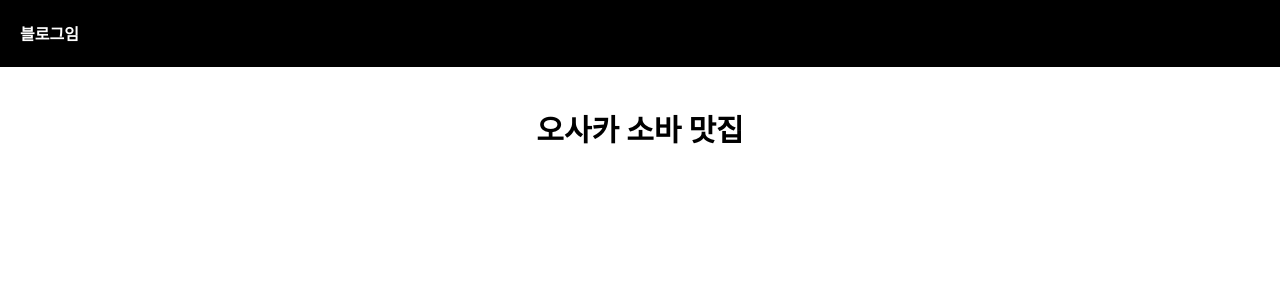
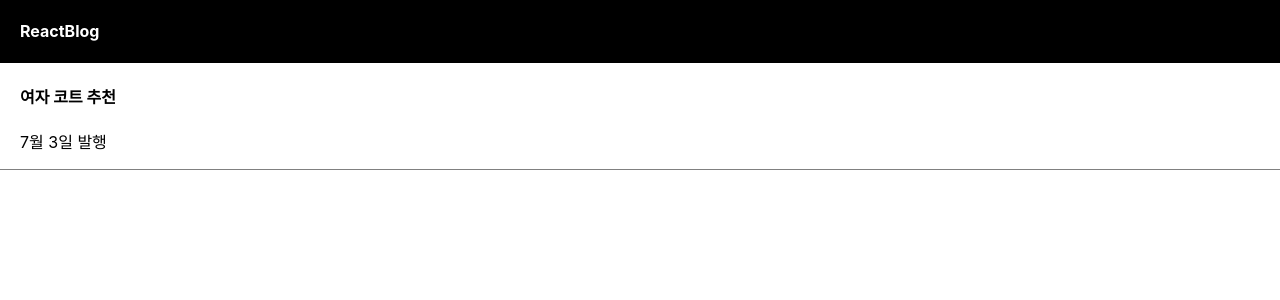
Before and after one commit to wonjangcloud9/reactPractice, a React (Create React App) app: page / in a window 1280 px wide. Shown: the top 300 px of the page. Built offline with nearby package versions, Linux system fonts and the light colour scheme.

Commit message:
모든 상태를 state로 관리하지는 않아도 되는구나...

```diff
--- a/src/App.css
+++ b/src/App.css
@@ -1,5 +1,15 @@
 .App {
   text-align: center;
+}
+
+div {
+  box-sizing: border-box;
+}
+
+.list {
+  padding-left: 20px;
+  text-align: left;
+  border-bottom: 1px solid grey;
 }
 
 .black-nav {
--- a/src/App.js
+++ b/src/App.js
@@ -1,21 +1,20 @@
-import logo from "./logo.svg";
 import "./App.css";
+import React, { useState } from "react";
 
 function App() {
   let post = "오사카 소바 맛집";
+  let [글제목, b] = useState("여자 코트 추천");
+  let [logo, setLogo] = useState("ReactBlog");
 
   return (
     <div className="App">
       <div className="black-nav">
-        <h4>블로그임</h4>
+        <h4>{logo}</h4>
       </div>
-      <h4
-        style={{
-          fontSize: "30px",
-        }}
-      >
-        {post}
-      </h4>
+      <div className="list">
+        <h4>{글제목}</h4>
+        <p>7월 3일 발행</p>
+      </div>
     </div>
   );
 }
```
